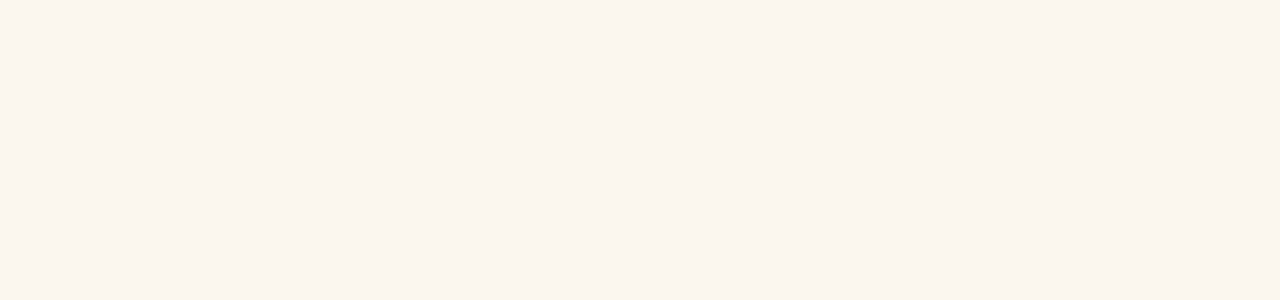
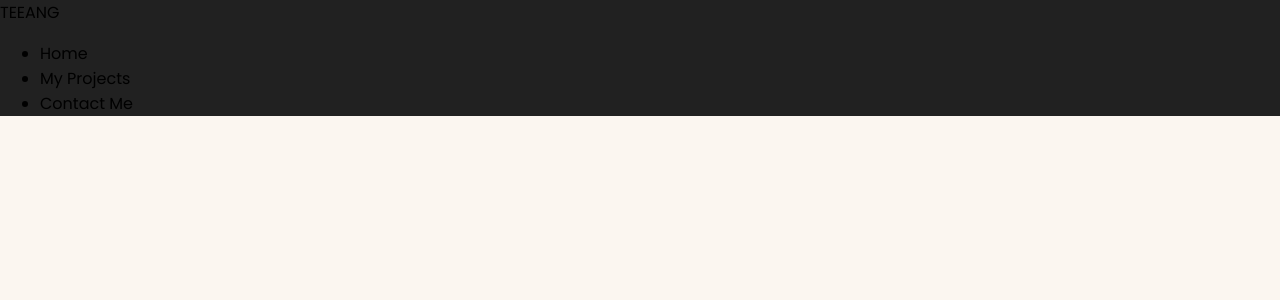
Before and after one commit to davidtaing/portfolio, a Next.js app: page / in a window 1280 px wide. Shown: the top 300 px of the page. Built offline with nearby package versions, Linux system fonts and the light colour scheme.

Commit message:
feat: navbar
Markup basic structure.

```diff
--- a/components/Navbar/index.tsx
+++ b/components/Navbar/index.tsx
@@ -1,8 +1,35 @@
 import Link from "next/link";
 import styled from "styled-components";
 
+const StyledNav = styled.nav`
+  background-color: #212121;
+`;
+
 const Navbar = () => {
-  return <nav></nav>;
+  return (
+    <StyledNav>
+      <Link href="/">
+        <a className="nav-logo">TEEANG</a>
+      </Link>
+      <ul className="nav-menu">
+        <li className="nav-item">
+          <Link href="/">
+            <a className="nav-link">Home</a>
+          </Link>
+        </li>
+        <li className="nav-item">
+          <Link href="/projects">
+            <a className="nav-link">My Projects</a>
+          </Link>
+        </li>
+        <li className="nav-item">
+          <Link href="/contact">
+            <a className="nav-link">Contact Me</a>
+          </Link>
+        </li>
+      </ul>
+    </StyledNav>
+  );
 };
 
 export default Navbar;
```
